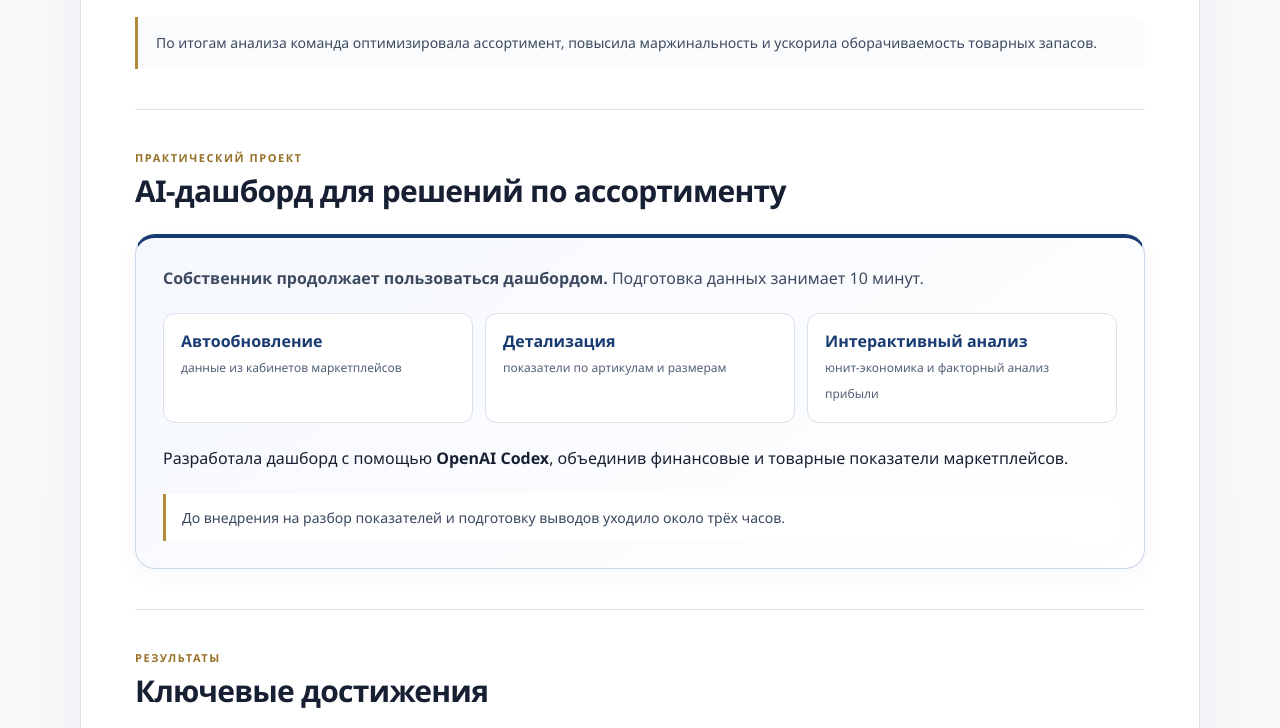
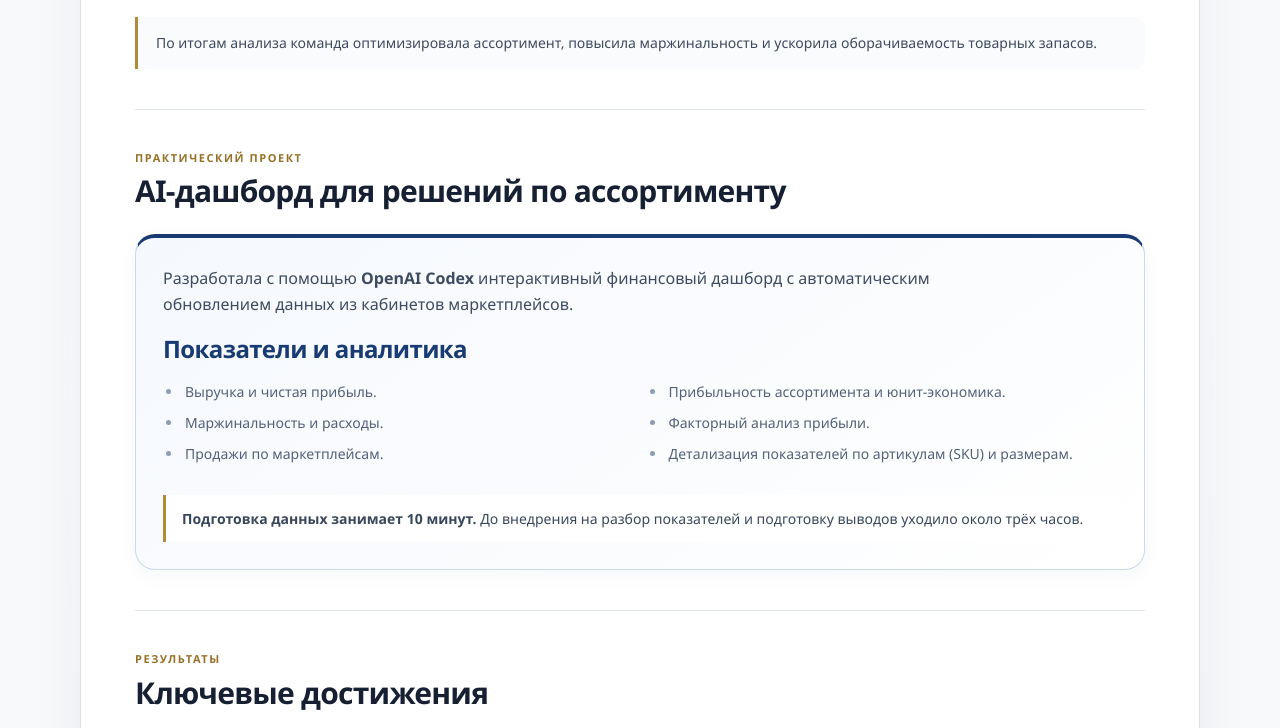
Before and after one commit to elenasmart2000-png/elena-utkina-cv-marketplaces, a plain HTML site: page index.html in a window 1280 px wide. Shown: the part 1577-2305 px from the top of the page. Drawn offline with Linux system fonts and the light colour scheme.

Commit message:
Restore full dashboard metrics and refine profile

```diff
--- a/index.html
+++ b/index.html
@@ -171,8 +171,8 @@ footer{border-top:1px solid var(--line);padding:22px 54px;display:flex;justify-c
 <main id="main">
 <section id="profile"><div class="section-heading"><h2>Профессиональный профиль</h2></div><div class="profile-copy">
 <p class="lead">20 лет в управлении финансами, из них 15 лет в должности финансового директора.</p>
-<p>Опыт в многопрофильных холдингах, производстве, строительстве, торговле (в том числе e-commerce), автомобильном бизнесе и сфере услуг. Выстраивала финансовую функцию с нуля, внедряла управленческий учёт и бюджетирование, автоматизировала подготовку отчётности. Работала напрямую с собственниками бизнеса.</p>
-<p>Аналитическое, системное мышление, внимание к деталям.</p>
+<p>Опыт в многопрофильных холдингах, производстве, строительстве, торговле (в том числе e-commerce), автомобильном бизнесе и сфере услуг. Выстраивала финансовую функцию с нуля, внедряла управленческий учёт и бюджетирование, автоматизировала подготовку отчётности.</p>
+<p>Аналитическое, системное мышление, внимание к деталям. Использую AI-инструменты.</p>
 </div></section>
 <section id="vacancy-fit">
 <div class="section-heading"><h2>Финансовое управление в e-commerce</h2></div>
@@ -196,14 +196,17 @@ footer{border-top:1px solid var(--line);padding:22px 54px;display:flex;justify-c
 <p class="achievement-note">По итогам анализа команда оптимизировала ассортимент, повысила маржинальность и ускорила оборачиваемость товарных запасов.</p>
 </section>
 <section id="ai-case"><div class="section-heading"><p class="eyebrow">Практический проект</p><h2>AI-дашборд для решений по ассортименту</h2></div><div class="ai-panel">
-<p class="ai-intro"><strong>Собственник продолжает пользоваться дашбордом.</strong> Подготовка данных занимает 10 минут.</p>
-<div class="ai-stats">
-<div class="ai-stat"><strong>Автообновление</strong><span>данные из кабинетов маркетплейсов</span></div>
-<div class="ai-stat"><strong>Детализация</strong><span>показатели по артикулам и размерам</span></div>
-<div class="ai-stat"><strong>Интерактивный анализ</strong><span>юнит-экономика и факторный анализ прибыли</span></div>
-</div>
-<p>Разработала дашборд с помощью <strong>OpenAI Codex</strong>, объединив финансовые и товарные показатели маркетплейсов.</p>
-<div class="ai-outcome">До внедрения на разбор показателей и подготовку выводов уходило около трёх часов.</div>
+<p class="ai-intro">Разработала с помощью <strong>OpenAI Codex</strong> интерактивный финансовый дашборд с автоматическим обновлением данных из кабинетов маркетплейсов.</p>
+<h3>Показатели и аналитика</h3>
+<ul>
+<li>Выручка и чистая прибыль.</li>
+<li>Маржинальность и расходы.</li>
+<li>Продажи по маркетплейсам.</li>
+<li>Прибыльность ассортимента и юнит-экономика.</li>
+<li>Факторный анализ прибыли.</li>
+<li>Детализация показателей по артикулам (SKU) и размерам.</li>
+</ul>
+<div class="ai-outcome"><strong>Подготовка данных занимает 10 минут.</strong> До внедрения на разбор показателей и подготовку выводов уходило около трёх часов.</div>
 </div></section>
 <section id="achievements"><div class="section-heading"><p class="eyebrow">Результаты</p><h2>Ключевые достижения</h2></div><div class="achievement-grid">
 <article class="achievement"><h3>+580% за 5 лет</h3><p>Рост чистой прибыли холдинга «УралИнвест».</p></article>
```
Also changed, not shown: 1 other file.
